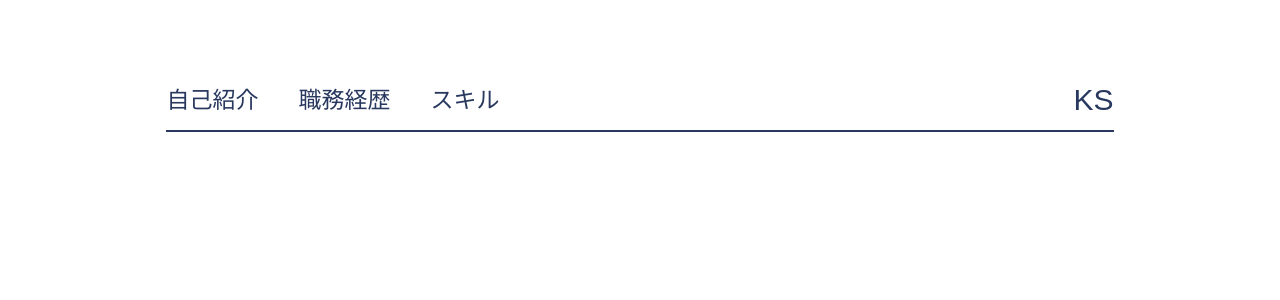
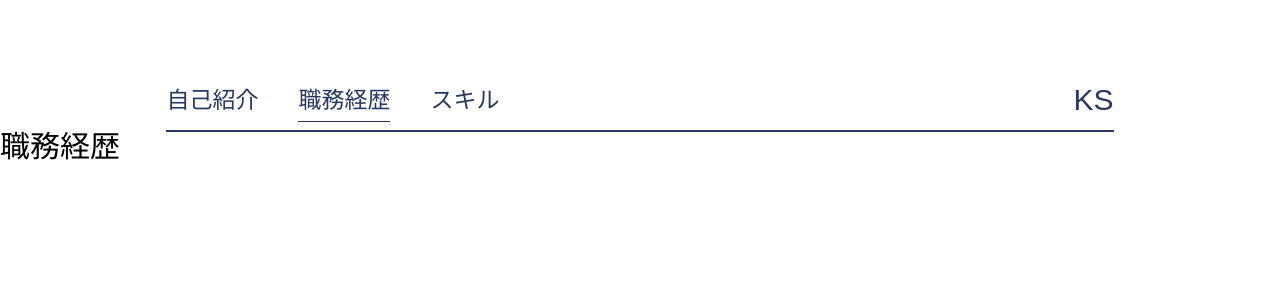
Before and after one commit to Kou0402/sy-profile, a Nuxt app: page /carrier in a window 1280 px wide. Before the commit this address had no page. Shown: the top 300 px of the page. Built offline with nearby package versions, Linux system fonts and the light colour scheme.

Commit message:
style: add pages

```diff
--- a/components/layout/NavBar.vue
+++ b/components/layout/NavBar.vue
@@ -1,8 +1,8 @@
 <template>
   <nav class="nav-bar">
-    <NavLink path="/">自己紹介</NavLink>
-    <NavLink path="/">職務経歴</NavLink>
-    <NavLink path="/">スキル</NavLink>
+    <NavLink path="about">自己紹介</NavLink>
+    <NavLink path="carrier">職務経歴</NavLink>
+    <NavLink path="skill">スキル</NavLink>
     <nuxt-link to="/" class="logo">KS</nuxt-link>
   </nav>
 </template>
--- /dev/null
+++ b/pages/about.vue
@@ -0,0 +1,11 @@
+<template>
+  <section>
+    自己紹介
+  </section>
+</template>
+
+<style lang="scss" scoped>
+section {
+  font-size: 3rem;
+}
+</style>
--- /dev/null
+++ b/pages/carrier.vue
@@ -0,0 +1,11 @@
+<template>
+  <section>
+    職務経歴
+  </section>
+</template>
+
+<style lang="scss" scoped>
+section {
+  font-size: 3rem;
+}
+</style>
--- /dev/null
+++ b/pages/skill.vue
@@ -0,0 +1,11 @@
+<template>
+  <section>
+    スキル
+  </section>
+</template>
+
+<style lang="scss" scoped>
+section {
+  font-size: 3rem;
+}
+</style>
```
